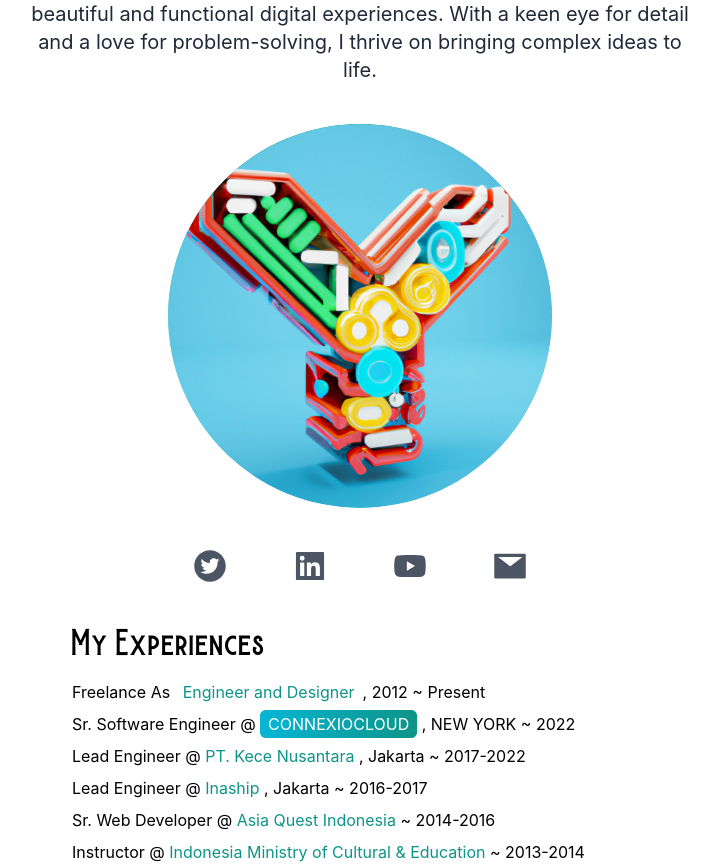
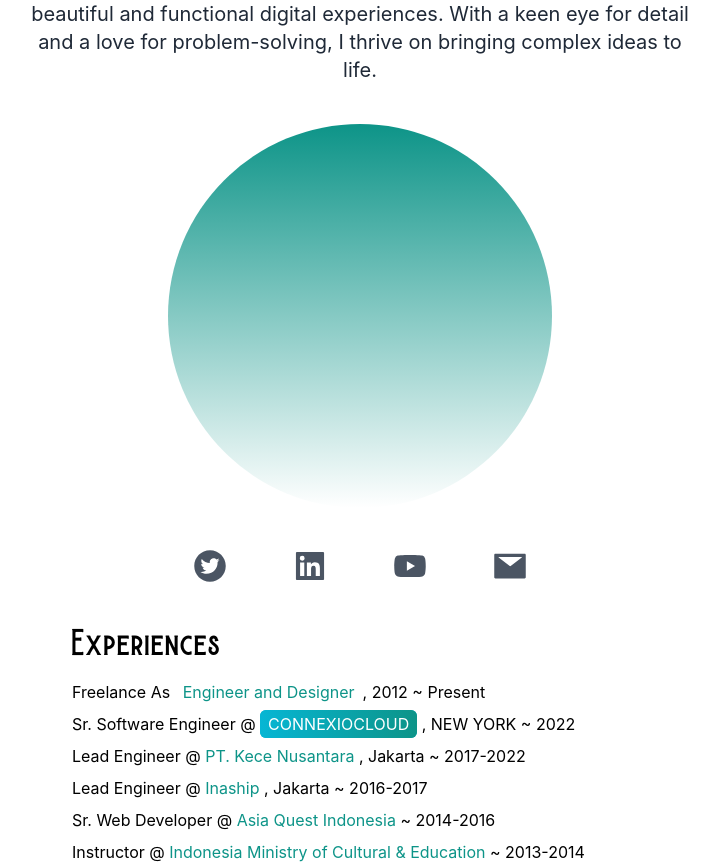
Before and after one commit to kyusufm/kyusufm.github.io, a Next.js app: page / in a window 1280 px wide. Shown: the part 352-1217 px from the top of the page, without its empty margins (280-999 px from the left). Built offline with nearby package versions, Linux system fonts and the light colour scheme.

Commit message:
Update index.tsx

```diff
--- a/pages/index.tsx
+++ b/pages/index.tsx
@@ -48,7 +48,7 @@ export default function Home() {
           </p>
         </div>
         <div className="relative mx-auto bg-gradient-to-b from-teal-600  rounded-full w-80 h-80 mb-10 overflow-hidden md:h-96 md:w-96">
-          <Image src={ylogo} fill className="rounded-full" alt={''}/>
+          {/* <Image src={ylogo} fill className="rounded-full" alt={''}/> */}
         </div>
 
         <div className="text-4xl flex justify-center gap-16 pb-10 text-gray-600 dark:text-white">
@@ -66,9 +66,10 @@ export default function Home() {
 
         <section className="dark:shadow-teal-600 dark:text-teal-50">
           <div >
-          <h3 className="text-3xl py-1 max-w-xl mx-auto font-burtons">My Experiences</h3>
+          <h3 className="text-3xl py-1 max-w-xl mx-auto font-burtons">Experiences</h3>
 
             <ul className="text-md py-2 leading-8 text-gray-80 max-w-xl mx-auto ">
+
             <li className="text-md ">Freelance As <a href="#" target="_blank" className="text-teal-600 px-2 py-1 rounded-md ">Engineer and Designer</a>, 2012 ~ Present</li>
               <li className="text-md ">Sr. Software Engineer @ <a href="connexiocloud.com" target="_blank" className="bg-gradient-to-r from-cyan-500 to-teal-600  bg-cyan-500 text-white px-2 py-1 rounded-md ">CONNEXIOCLOUD</a> , NEW YORK ~ 2022</li>
               <li className="text-md ">Lead Engineer @ <a href="kecenusantara.id" target="_blank" className="text-teal-600">PT. Kece Nusantara</a> , Jakarta ~ 2017-2022</li>
```
